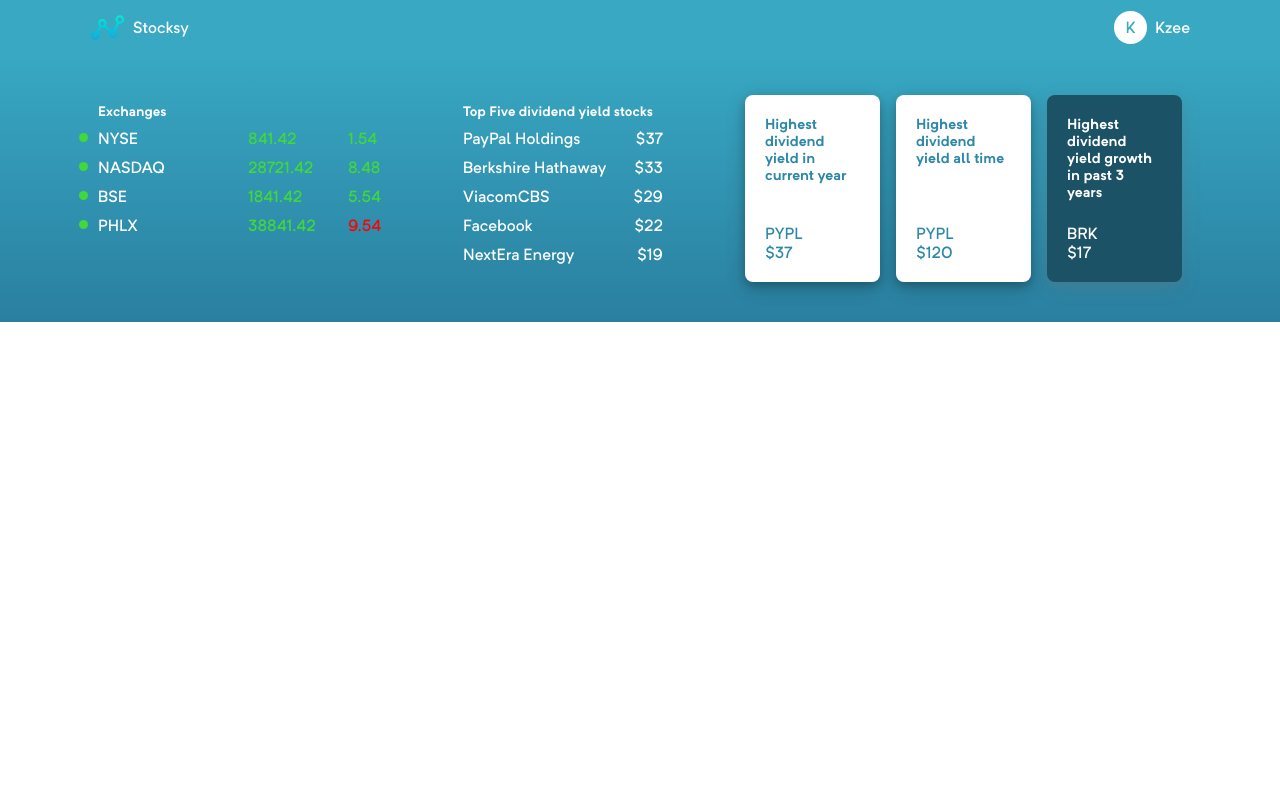
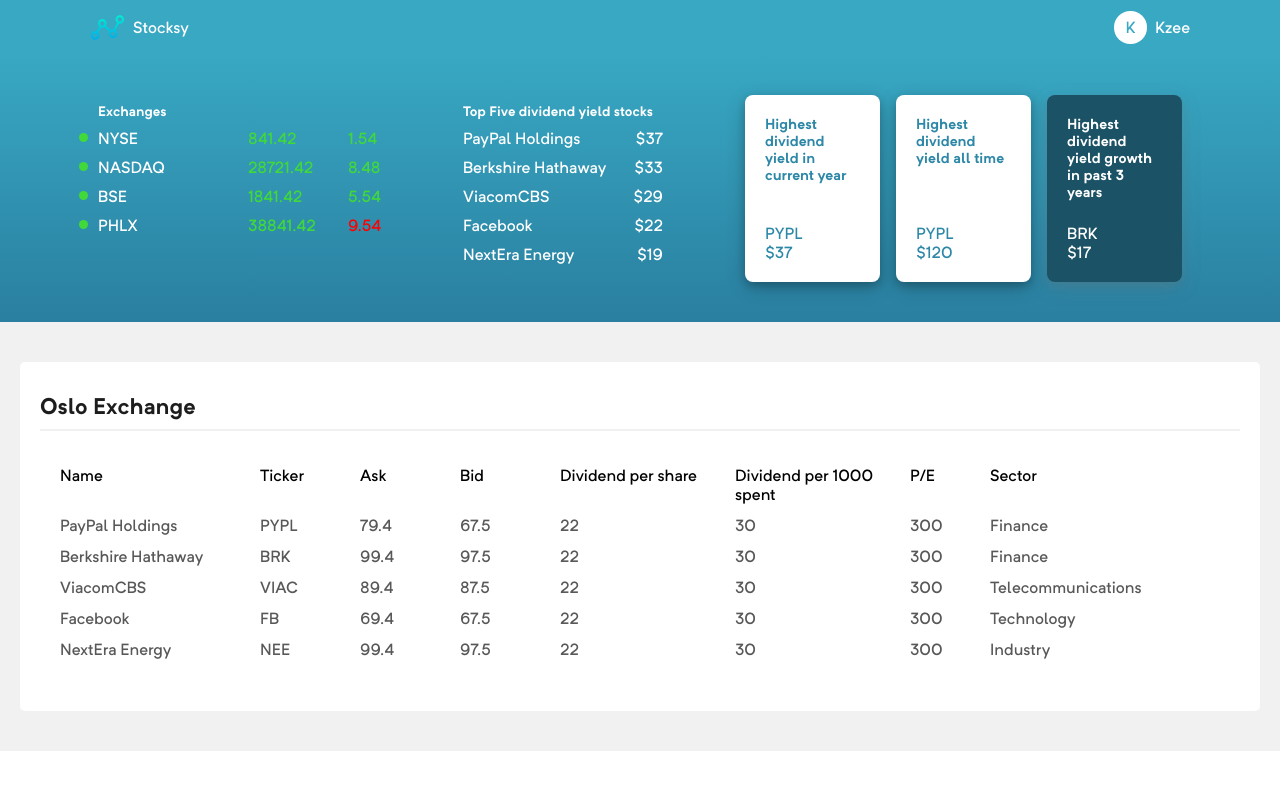
Before and after one commit to kshitijzutshi/React-Apps-2020, a React (Create React App) app in the folder stock-market-app/: page / in a window 1280 px wide. Shown: the top 790 px of the page. Built offline with nearby package versions, Linux system fonts and the light colour scheme.

Commit message:
Added Stock List for the application

```diff
--- a/stock-market-app/src/App.js
+++ b/stock-market-app/src/App.js
@@ -7,6 +7,7 @@
 import { getTopFiveDividendStocks, getInfoCardData } from "./helpers";
 import TopFiveDividendsStocksList from "./components/TopFiveDividendsStocksList/TopFiveDividendsStocksList";
 import InfoCard from "./components/infoCard/InfoCard";
+import StockList from "./components/StockList/StockList";
 import styles from "./App.module.css";
 
 function App() {
@@ -34,6 +35,11 @@
           />
         </div>
       </Subheader>
+      <div className={styles.dashboardContent}>
+        <div className={styles.dashboardContentContainer}>
+          <StockList stocks={data.stocks} />
+        </div>
+      </div>
     </div>
   );
 }
--- a/stock-market-app/src/App.module.css
+++ b/stock-market-app/src/App.module.css
@@ -1,3 +1,13 @@
 .infoCardContainer {
   display: flex;
 }
+.dashboardContent {
+  background-color: var(--dashboard-bg);
+  /* top and bottom 40 px , 20 px left and right */
+  padding: 40px 20px;
+}
+
+.styles.dashboardContentContainer {
+  max-width: var(--site-width);
+  margin: 0 auto;
+}
--- /dev/null
+++ b/stock-market-app/src/components/StockList/StockList.jsx
@@ -0,0 +1,56 @@
+import React from "react";
+import styles from "./StockList.module.css";
+
+const StockList = ({ stocks }) => {
+  const renderListItems = () => {
+    return stocks.map((stock) => {
+      return (
+        <li className={styles.stockListItems} key={stock.ticker}>
+          <div className={styles.listItemName}>{stock.name}</div>
+          <div className={styles.listItemTicker}>{stock.ticker}</div>
+          <div className={styles.listItemAsk}>{stock.ask}</div>
+          <div className={styles.listItemBid}>{stock.bid}</div>
+          <div className={styles.listItemDps}>{getDividendPerShare(stock)}</div>
+          <div className={styles.listItemDps1000Spent}>
+            {getDividendPer1000Spent(stock)}
+          </div>
+          <div className={styles.listItemPe}>{getStockPe(stock)}</div>
+          <div className={styles.listItemSector}>{stock.sector}</div>
+        </li>
+      );
+    });
+  };
+
+  const getDividendPerShare = (stock) => {
+    return 22;
+  };
+  const getDividendPer1000Spent = (stock) => {
+    return 30;
+  };
+  const getStockPe = (stock) => {
+    return 300;
+  };
+  return (
+    <div className={styles.container}>
+      <div className={styles.header}>
+        <h1 className={styles.heading}>Oslo Exchange</h1>
+      </div>
+
+      <div className={styles.listContainer}>
+        <div className={styles.listHeaders}>
+          <div className={styles.nameHeader}>Name</div>
+          <div className={styles.tickerHeader}>Ticker</div>
+          <div className={styles.askHeader}>Ask</div>
+          <div className={styles.bidHeader}>Bid</div>
+
+          <div className={styles.dpsHeader}>Dividend per share</div>
+          <div className={styles.dpspentHeader}>Dividend per 1000 spent</div>
+          <div className={styles.peHeader}>P/E</div>
+          <div className={styles.sectorHeader}>Sector</div>
+        </div>
+        <ul className={styles.stockList}>{renderListItems()}</ul>
+      </div>
+    </div>
+  );
+};
+export default StockList;
--- /dev/null
+++ b/stock-market-app/src/components/StockList/StockList.module.css
@@ -0,0 +1,68 @@
+.stockList {
+  margin: 0;
+  padding: 0;
+  list-style-type: none;
+}
+.listContainer {
+  padding: 20px;
+}
+
+.stockListItems {
+  display: flex;
+  color: #585858;
+  margin: 12px 0;
+}
+.sectorHeader,
+.listItemSector {
+  width: 80px;
+}
+
+.peHeader,
+.listItemPe {
+  width: 80px;
+}
+
+.dpsHeader,
+.listItemDps,
+.dpspentHeader,
+.listItemDps1000Spent {
+  width: 175px;
+}
+
+.tickerHeader,
+.listItemTicker,
+.askHeader,
+.listItemAsk,
+.bidHeader,
+.listItemBid {
+  width: 100px;
+}
+
+.nameHeader,
+.listItemName {
+  width: 200px;
+}
+
+.listHeaders {
+  display: flex;
+  /* color: #1d1d1d; */
+}
+
+.header {
+  padding: 10px 0;
+  border: 2px solid #f1f1f1;
+  border-left: none;
+  border-right: none;
+  border-top: none;
+  margin-bottom: 15px;
+  color: #1d1d1d;
+  font-size: var(--h1-font-size);
+}
+.heading {
+}
+
+.container {
+  background-color: #fff;
+  padding: 20px;
+  border-radius: var(--box-border-radius);
+}
--- a/stock-market-app/src/index.css
+++ b/stock-market-app/src/index.css
@@ -59,4 +59,7 @@
   --infoCard-text-color: #2d88a8;
   --infoCard-dark-bg-color: #1b5265;
   --site-width: 1100px;
+  --dashboard-bg: #f1f1f1;
+  --box-border-radius: 5px;
+  --h1-font-size: 0.7rem;
 }
```
